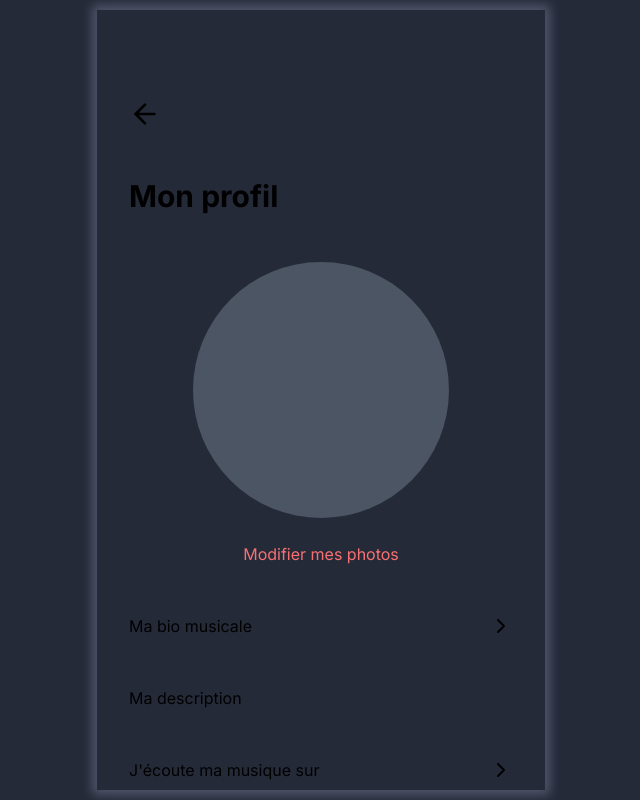
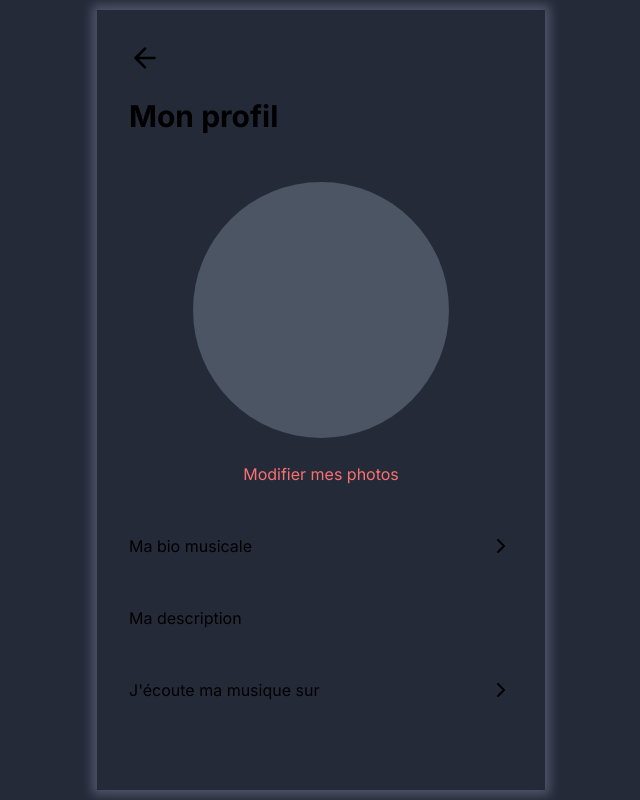
Before and after one commit to lgatibel/valse-poc, a Next.js app: page /my-profil in a window 1280 px wide. Shown: the whole page, without its empty margins (319-959 px from the left). Built offline with nearby package versions, Linux system fonts and the light colour scheme.

Commit message:
fix navigation menu for all pages

```diff
--- a/app/chats/page.tsx
+++ b/app/chats/page.tsx
@@ -46,15 +46,14 @@ export default function Chats() {
     ]
 
     return (
-        <div className="w-full overflow-hidden flex flex-col gap-6">
-            <div className="pt-8 px-4">
-            <Navigation backUrl='/home'/>
-            </div>
-            <div className="flex items-center bg-gray-700 rounded-lg p-2.5 m-4">
+        <div className="w-full  flex flex-col">
+            <Navigation backUrl='/home' />
+            <div className="flex flex-col gap-6 pt-16 px-8">
+                <div className="flex items-center bg-gray-700 rounded-lg p-2.5">
                     <Icon icon="FiSearch" />
                     <input className="bg-gray-700 pl-2" type="text" placeholder="Rechercher" />
                 </div>
-            <div className="flex flex-col gap-4 border-b border-gray-900 pb-4 px-4">
+                <div className="flex flex-col gap-4 border-b border-gray-900 pb-4">
                     <h2 className="capitalize text-2xl">Nouveau matchs</h2>
                     <div className="flex gap-3 overflow-x-auto no-scrollbar">
                         {matchs.map((match, index) => {
@@ -69,7 +68,7 @@ export default function Chats() {
                         })}
                     </div>
                 </div>
-            <div className="flex flex-col gap-4 px-4 pt-4">
+                <div className="flex flex-col gap-4 pt-4">
                     <p className="text-xl">Messages</p>
                     {chats.map((chat, index) => {
                         return (
@@ -92,5 +91,6 @@ export default function Chats() {
                     })}
                 </div>
             </div>
+        </div>
     )
 }
--- a/app/components/Navigation/Navigation.tsx
+++ b/app/components/Navigation/Navigation.tsx
@@ -22,7 +22,7 @@ export default function Navigation({ action = 'back', className = '', backUrl }:
   }
 
   return (
-    <div className={`flex w-full justify-between aboslute ${className}`}>
+    <div className={`absolute top-0 left-0 p-8 flex w-full justify-between aboslute z-40 ${className}`}>
       <button className="text-5xl cursor-pointer" onClick={handleBackButton}>
         {action === 'back' ?
           <Icon icon="FiArrowLeft" size={32} />
--- a/app/forgot-password/page.tsx
+++ b/app/forgot-password/page.tsx
@@ -9,7 +9,7 @@ export default function ForgotPassword() {
     <>
       <BackgoundImage src={bgImage} />
       <Navigation action="close" />
-      <div className="flex flex-col flex-grow  p-8 sm:p-4 gap-16">
+      <div className="flex flex-col flex-grow p-8 pt-16 gap-16">
         <div className="flex flex-col gap-8 pt-16">
           <HeroTitle title="Mot de passe oublié ?" />
           <p>Saisis ton adresse e-mail. Tu recevras un lien pour créer un nouveau mot de passe.</p>
--- a/app/my-profil/page.tsx
+++ b/app/my-profil/page.tsx
@@ -6,18 +6,18 @@ import Link from "next/link";
 export default function MyProfil() {
   return (
     <div className="flex flex-col w-full bg-primary py-16 gap-12">
-      <Navigation className="px-8" />
-      <div className="flex flex-col gap-12">
-        <HeroTitle className="px-8" align="start" title="Mon profil"/>
+      <Navigation />
+      <div className="flex flex-col gap-12 px-8">
+        <HeroTitle align="start" title="Mon profil"/>
         <div className="flex flex-col items-center gap-6">
           <div className="rounded-full w-64 h-64 bg-gray-600"></div>
           <Link href="/my-profil/photos" className="text-red-400">
             Modifier mes photos
           </Link>
         </div>
-        <div className="flex justify-between px-8">Ma bio musicale <Icon icon="FiChevronRight"/></div>
-        <div className="flex justify-between px-8">Ma description</div>
-        <div className="flex justify-between px-8">J'écoute ma musique sur <Icon icon="FiChevronRight" /></div>
+        <div className="flex justify-between">Ma bio musicale <Icon icon="FiChevronRight"/></div>
+        <div className="flex justify-between">Ma description</div>
+        <div className="flex justify-between">J'écoute ma musique sur <Icon icon="FiChevronRight" /></div>
       </div>
     </div>
   )
--- a/app/my-profil/photos/page.tsx
+++ b/app/my-profil/photos/page.tsx
@@ -4,7 +4,7 @@ import PhotoGallery from "@/app/components/PhotosGallery";
 
 export default function Photos() {
     return (
-        <div className="flex flex-col bg-primary py-12 gap-12 h-12/12">
+        <div className="flex flex-col bg-primary py-16 gap-12 h-12/12">
             <Navigation />
             <div className="flex flex-col gap-4">
                 <HeroTitle title="Mes photos"/>
--- a/app/page.tsx
+++ b/app/page.tsx
@@ -9,7 +9,7 @@ export default function Login() {
   return (
     <>
       <BackgoundImage src={bgImage} />
-      <div className="flex flex-col flex-grow gap-16 p-8 sm:p-4">
+      <div className="flex flex-col flex-grow gap-24 p-8 pb-0">
         <div className="flex flex-col flex-grow gap-6 items-center justify-end">
           <HeroTitle title="La musique au coeur de tes rencontres" />
           <p className="text-center">Découvre une nouvelle façon de faire des rencontre à travers la musique avec Valse.</p>
--- a/app/profil/[id]/page.tsx
+++ b/app/profil/[id]/page.tsx
@@ -19,9 +19,7 @@ export default async function ProfilDetail({ params }: IProps) {
         <div className="absolute top-0 flex flex-col w-full h-screen">
             {profil !== null ?
                 <>
-                    <div className="absolute z-10 px-4 py-8">
-                        <Navigation />
-                    </div>
+                    <Navigation />
                     <Image sizes="100vw" fill style={{ objectFit: 'cover' }} src={profil.photo} alt="image profil" />
                     <div className="absolute bottom-0 h-[30%] left-0 rounded-t-lg bg-primary p-4 flex flex-col gap-8">
                         <div className="flex justify-center">
--- a/app/sign-up/page.tsx
+++ b/app/sign-up/page.tsx
@@ -9,7 +9,7 @@ export default function SignUp() {
     <>
       <BackgoundImage src={bgImage} />
       <Navigation />
-      <div className="flex flex-col flex-grow w-full gap-16 pt-8 pb-8 px-8">
+      <div className="flex flex-col justify-between flex-grow w-full gap-16 pt-24 p-8 pb-0">
         <div className="w-full">
           <HeroTitle align={'start'} title="Créer un compte" />
         </div>
```
Lines whose indentation alone changed are shown as unchanged.
